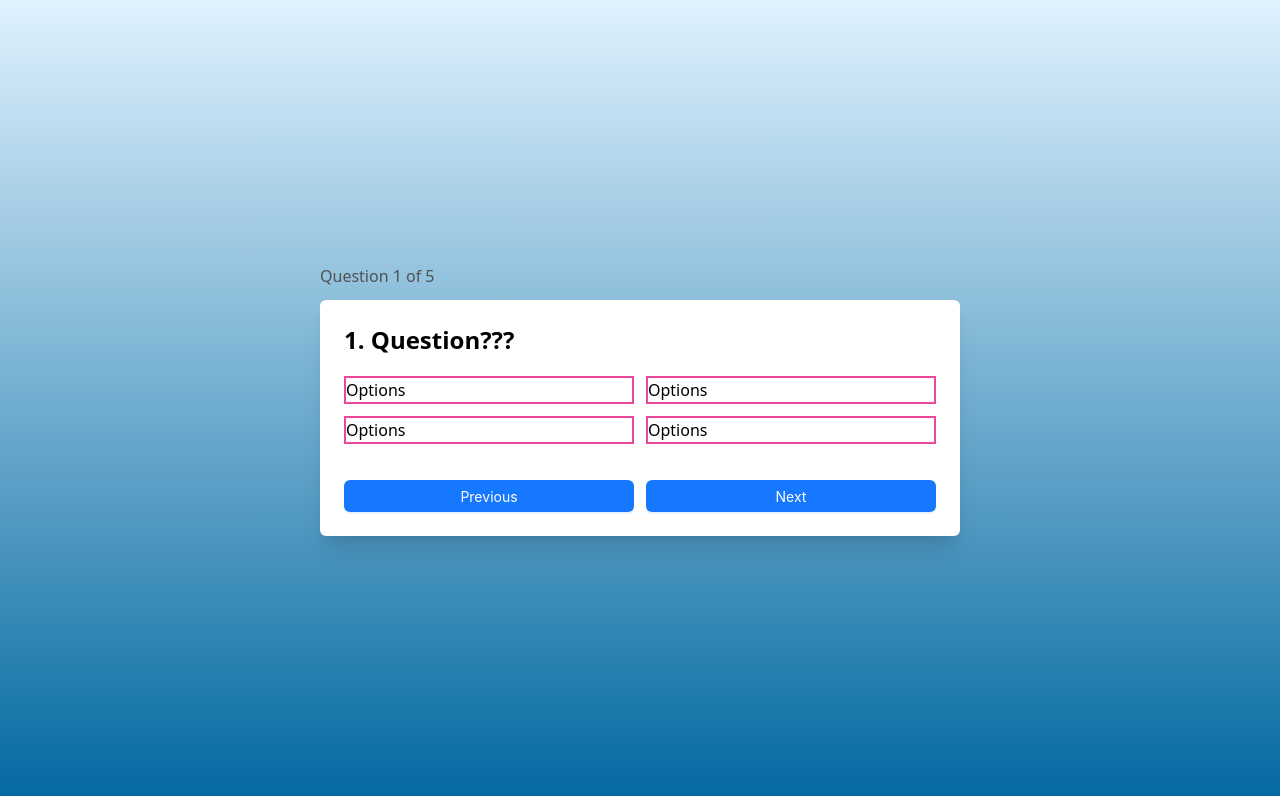
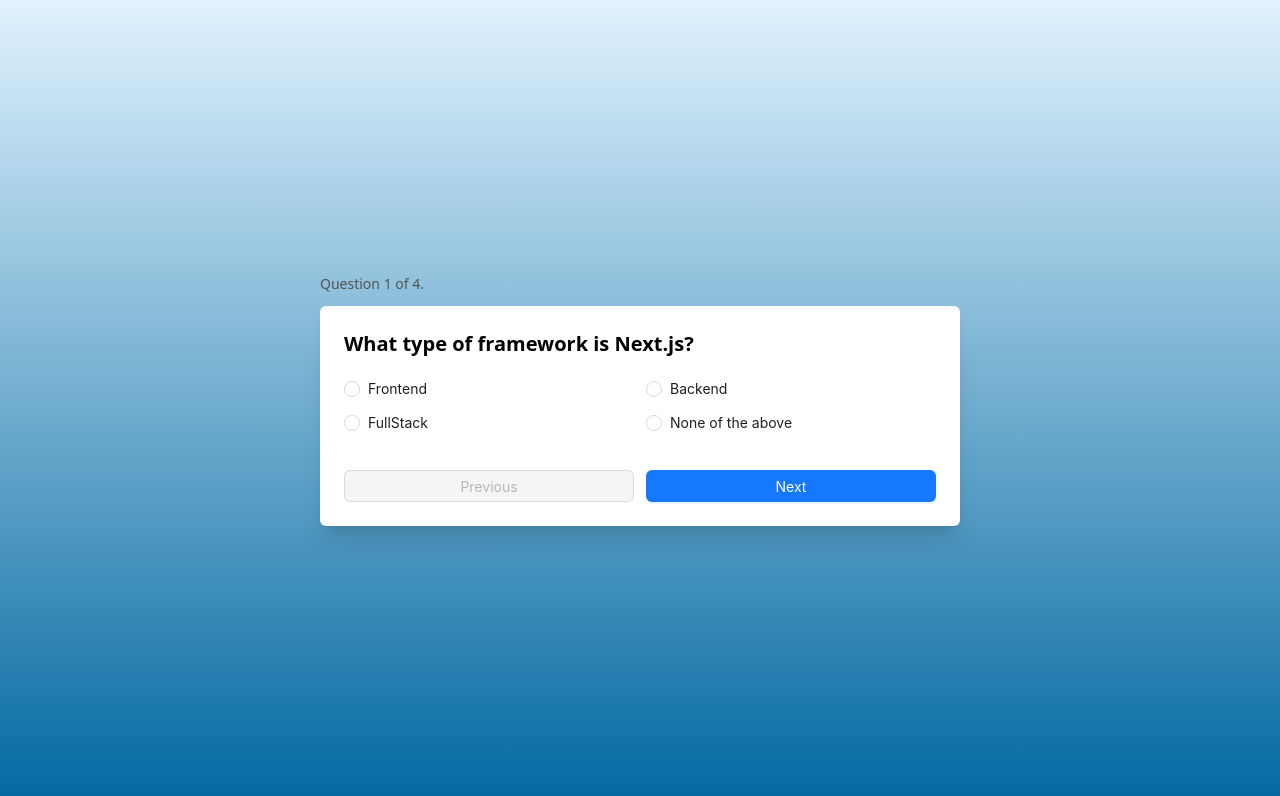
Before and after one commit to dejongyeong/plough-ei, a Next.js app: page / in a window 1280 px wide. Shown: the top 796 px of the page. Built offline with nearby package versions, Linux system fonts and the light colour scheme.

Commit message:
add dummy questions and functions to handle next and previous

```diff
--- a/src/app/api/store/route.ts
+++ /dev/null
@@ -1 +0,0 @@
-export async function POST(request: Request) {}
--- a/src/app/api/validate/route.ts
+++ /dev/null
@@ -1 +0,0 @@
-export async function PUT(request: Request) {}
--- a/src/app/page.tsx
+++ b/src/app/page.tsx
@@ -1,25 +1,58 @@
 'use client';
 
-import { Button } from 'antd';
+import { Button, Radio } from 'antd';
+import { useState } from 'react';
+
+import questions from '../lib/questions.json';
 
 export default function Home() {
+  const [currentQ, setCurrentQ] = useState(0);
+  const [selected, setSelected]: any = useState([]);
+
+  const handlePrevious = () => {
+    const prevQ = currentQ - 1;
+    prevQ >= 0 && setCurrentQ(prevQ);
+  };
+
+  const handleNext = () => {
+    const nextQ = currentQ + 1;
+    nextQ < questions.length && setCurrentQ(nextQ);
+  };
+
+  const handleOptions = (event: any) => {
+    const { value } = event.target;
+    setSelected([(selected[currentQ] = { answerByUser: value })]);
+    setSelected([...selected]);
+  };
+
   return (
     <main className="flex flex-col min-h-screen items-center justify-center bg-gradient-to-b from-sky-100 to-sky-700">
       <div className="max-[480px]:m-5 max-[768px]:w-11/12 max-[1024px]:w-4/5 min-[1025px]:w-2/4">
-        <div className="mb-3 text-neutral-600">Question 1 of 5</div>
+        <div className="mb-3 text-neutral-600 text-sm">
+          Question {currentQ + 1} of {questions.length}.
+        </div>
         <div className="flex flex-col gap-y-5 bg-white p-6 shadow-xl rounded-md">
           <div>
-            <h1 className="text-2xl font-semibold">1. Question???</h1>
+            <h1 className="text-xl font-semibold">
+              {questions[currentQ].question}
+            </h1>
           </div>
-          <div className="grid grid-cols-2 max-[480px]:grid-cols-1 gap-3">
-            <div className="border-2 border-pink-500">Options</div>
-            <div className="border-2 border-pink-500">Options</div>
-            <div className="border-2 border-pink-500">Options</div>
-            <div className="border-2 border-pink-500">Options</div>
-          </div>
-          <div className="flex flex-row gap-3 mt-4">
+          <Radio.Group
+            className="w-full grid grid-cols-2 max-[480px]:grid-cols-1 gap-3"
+            value={selected[currentQ]?.answerByUser || undefined}
+            onChange={handleOptions}
+          >
+            {questions[currentQ].answerOptions.map((answer, index) => (
+              <Radio key={index} name={answer.answer} value={answer.answer}>
+                {answer.answer}
+              </Radio>
+            ))}
+          </Radio.Group>
+          <div className="flex flex-row gap-3 mt-4 max-[425px]:flex-col">
             <Button
               type="primary"
+              onClick={handlePrevious}
+              disabled={currentQ === 0 ? true : false}
               className="w-full bg-custom-color hover:bg-hover-color"
             >
               Previous
@@ -27,9 +60,19 @@
             <Button
               type="primary"
               className="w-full bg-custom-color hover:bg-hover-color"
+              disabled={currentQ + 1 < questions.length ? false : true}
+              onClick={handleNext}
             >
               Next
             </Button>
+            {selected.length === questions.length ? (
+              <Button
+                type="primary"
+                className="w-full bg-custom-color hover:bg-hover-color max-[425px]:mt-4"
+              >
+                Submit
+              </Button>
+            ) : null}
           </div>
         </div>
       </div>
--- /dev/null
+++ b/src/lib/questions.json
@@ -0,0 +1,38 @@
+[
+  {
+    "question": "What type of framework is Next.js?",
+    "answerOptions": [
+      { "answer": "Frontend" },
+      { "answer": "Backend" },
+      { "answer": "FullStack", "isCorrect": true },
+      { "answer": "None of the above" }
+    ]
+  },
+  {
+    "question": "When was Next.js released?",
+    "answerOptions": [
+      { "answer": "20 September 2019" },
+      { "answer": "14 January 2017" },
+      { "answer": "25 October 2016", "isCorrect": true },
+      { "answer": "28 March 2018" }
+    ]
+  },
+  {
+    "question": "Which CSS Framework are we using?",
+    "answerOptions": [
+      { "answer": "Bootstrap" },
+      { "answer": "TailwindCSS", "isCorrect": true },
+      { "answer": "Chakra UI" },
+      { "answer": "Bulma CSS" }
+    ]
+  },
+  {
+    "question": "Which class in Tailwind is used to set flex direction of column?",
+    "answerOptions": [
+      { "answer": "col" },
+      { "answer": "col-flex" },
+      { "answer": "flex-col", "isCorrect": true },
+      { "answer": "None of the above" }
+    ]
+  }
+]
```
